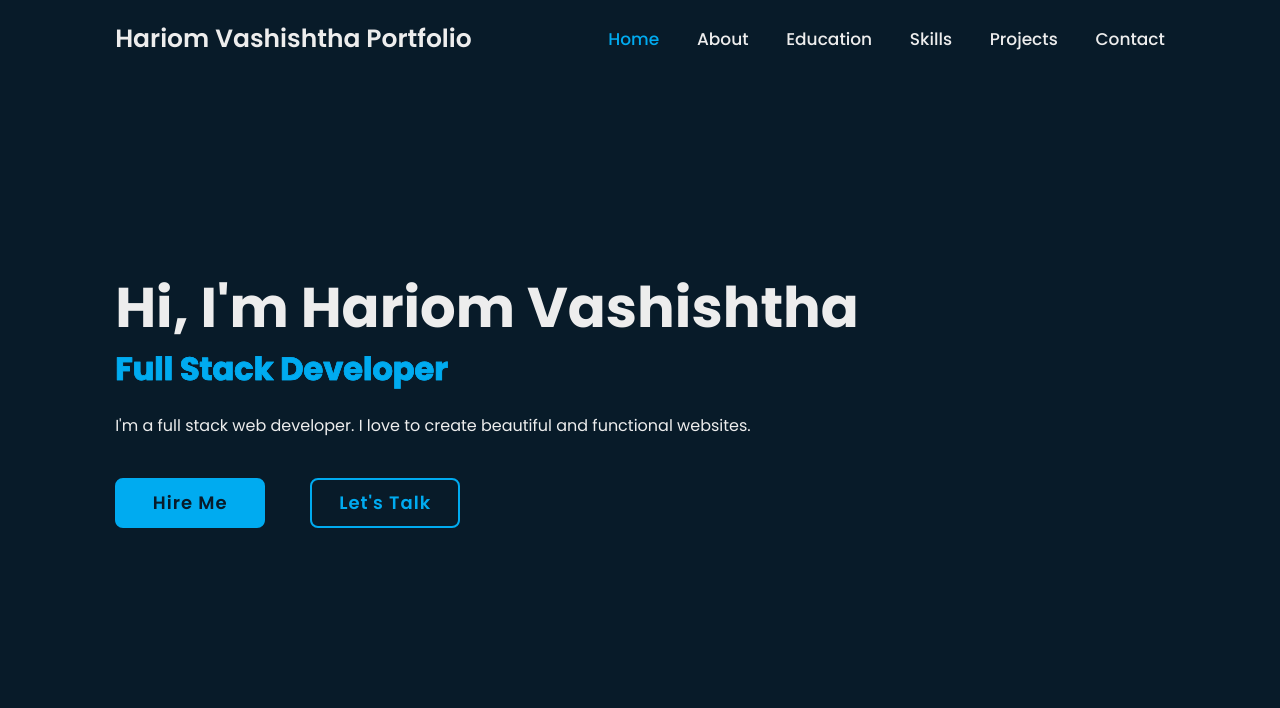
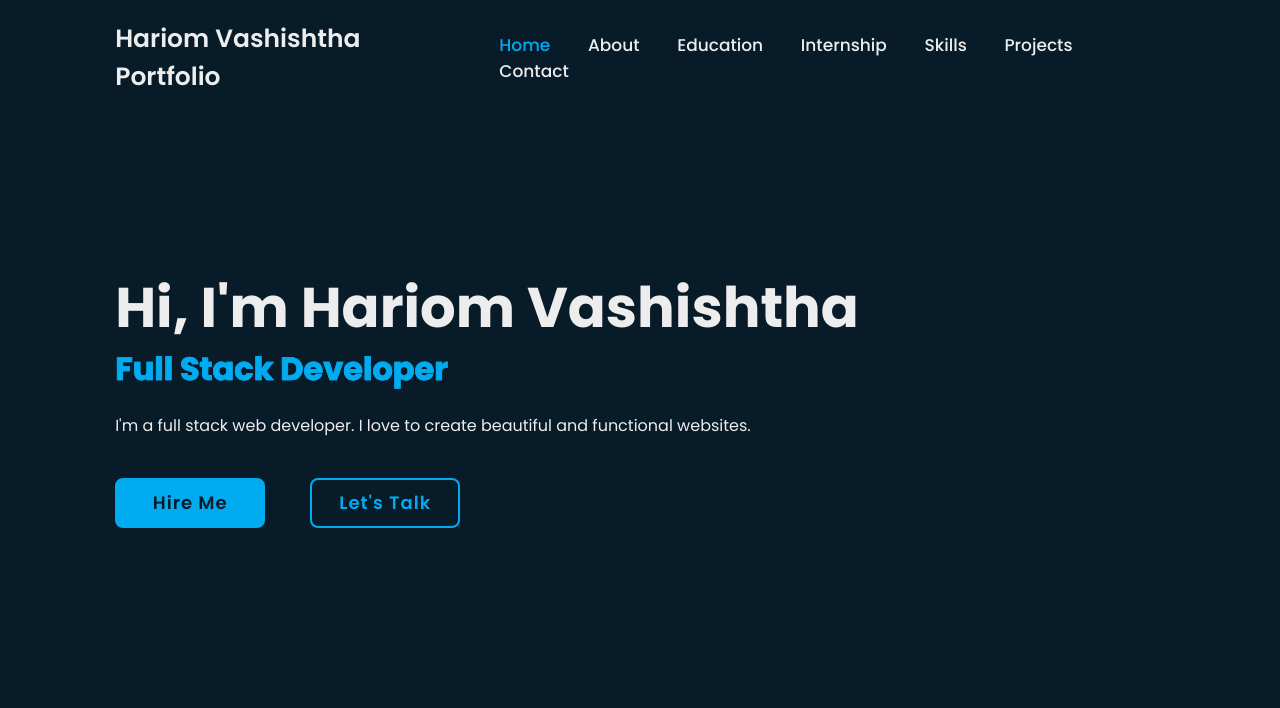
Before and after one commit to Hariomvashishtha/Portfolio, a plain HTML site: page portfolio/index.html in a window 1280 px wide. Shown: the top 708 px of the page. Drawn offline with nearby package versions, Linux system fonts and the light colour scheme.

Commit message:
internship in header

```diff
--- a/portfolio/index.html
+++ b/portfolio/index.html
@@ -19,6 +19,7 @@
         <a href="#home" class="active">Home</a>
         <a href="#about">About</a>
         <a href="#education">Education</a>
+        <a href="#internship">Internship</a>
         <a href="#skills">Skills</a>
         <a href="#projects">Projects</a>
         <a href="#contact">Contact</a>
@@ -223,7 +224,7 @@
 
 
     <!-- Internship section -->
-    <section class="internship" id="education">
+    <section class="internship" id="internship">
       <h2 class="heading"><span> Internship</span></h2>
       <div class="education-row">
         <!-- <div class="education-column">
```
